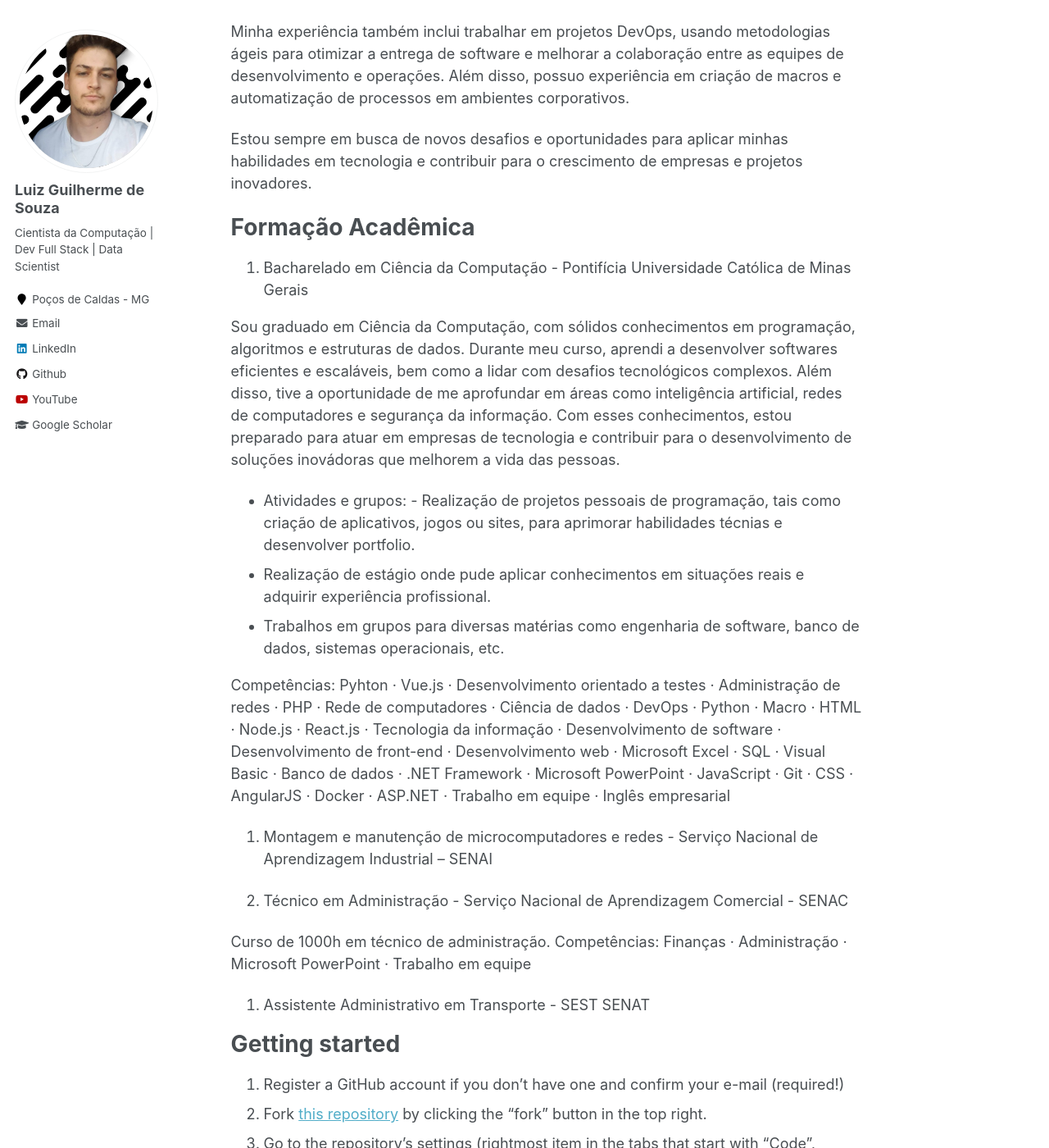
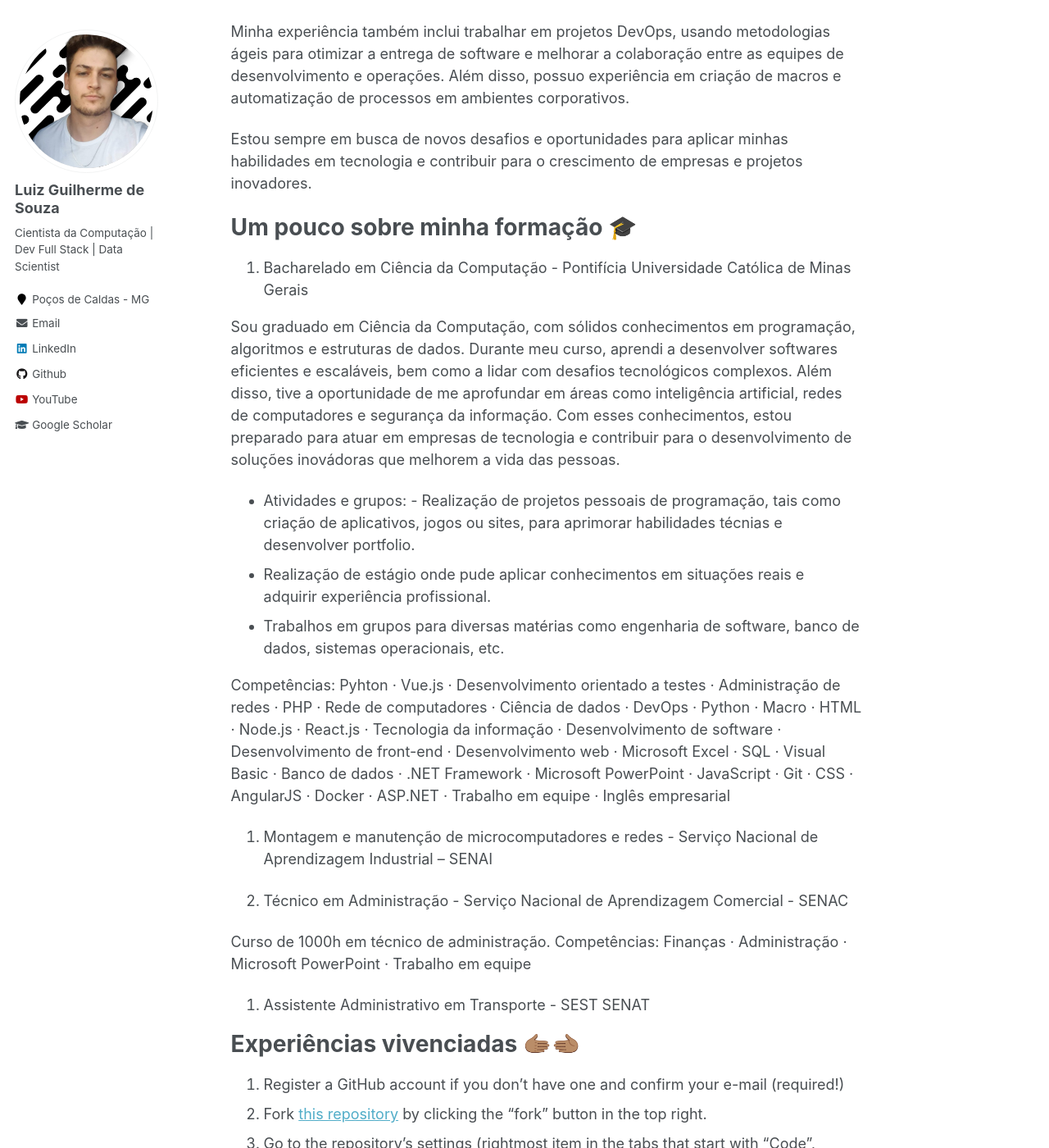
Before and after one commit to luizaao/luizaao.github.io, a Jekyll site: the page built from _pages/about.md, in a window 1280 px wide and 1400 px high, scrolled down 344 px. Shown: the whole window at 82% size. Built offline with Jekyll 4.4.1, drawn with Linux system fonts in a browser that asks for light colours; some of the changed text lies outside the part shown.

Commit message:
commit10

```diff
--- a/_pages/about.md
+++ b/_pages/about.md
@@ -17,7 +17,7 @@ Minha experiência também inclui trabalhar em projetos DevOps, usando metodolog
 Estou sempre em busca de novos desafios e oportunidades para aplicar minhas habilidades em tecnologia e contribuir para o crescimento de empresas e projetos inovadores.
 
 
-Formação Acadêmica
+Um pouco sobre minha formação 🎓
 ======
 1. Bacharelado em Ciência da Computação - Pontifícia Universidade Católica de Minas Gerais
 
@@ -42,7 +42,7 @@ Competências: Finanças · Administração · Microsoft PowerPoint · Trabalho
 
 1. Assistente Administrativo em Transporte - SEST SENAT
 
-Getting started
+Experiências vivenciadas 🫱🏽‍🫲🏽
 ======
 1. Register a GitHub account if you don't have one and confirm your e-mail (required!)
 1. Fork [this repository](https://github.com/academicpages/academicpages.github.io) by clicking the "fork" button in the top right.
```
Also changed, not shown: other parts of _pages/about.md (+2 -2 lines).
